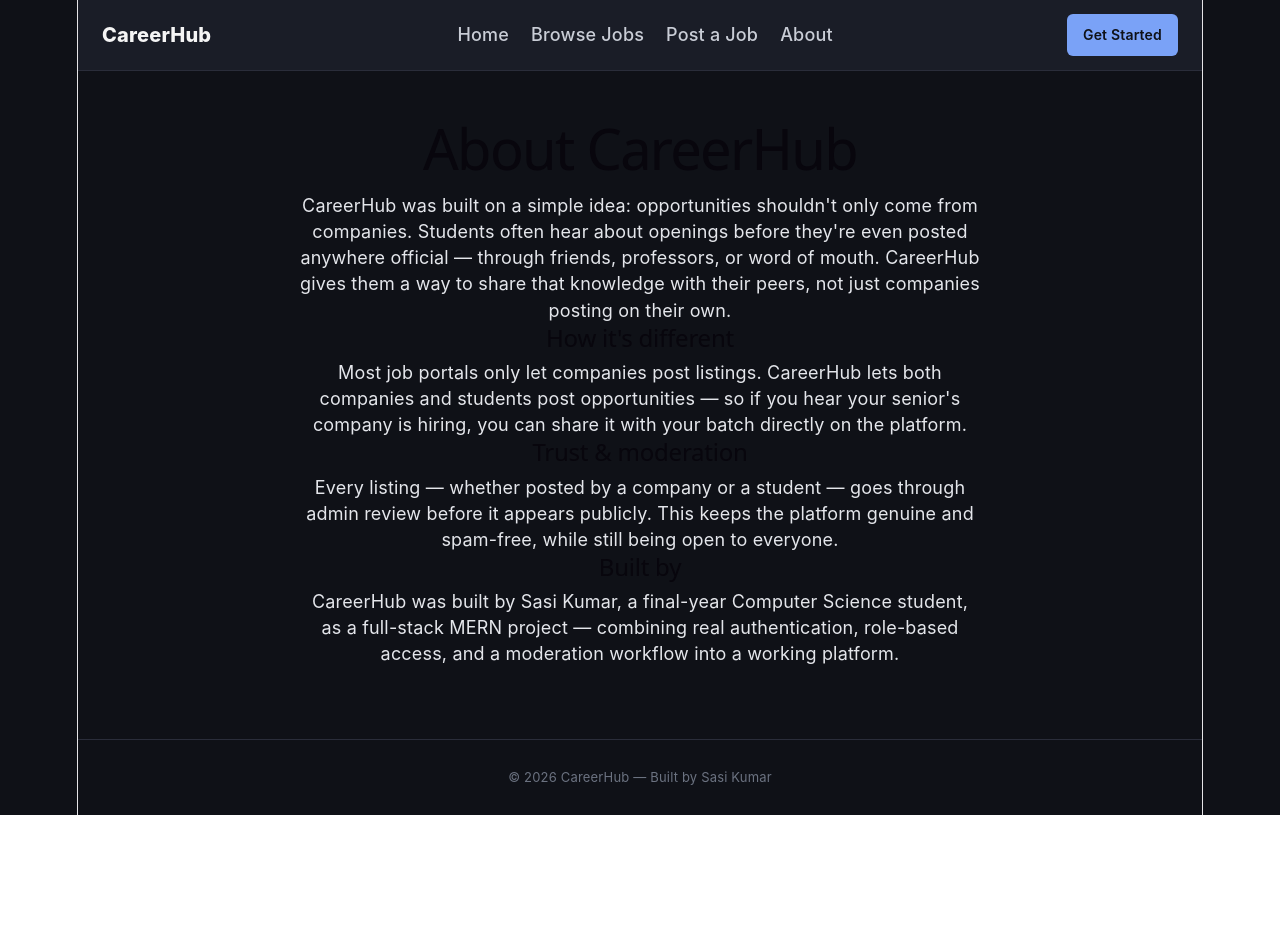
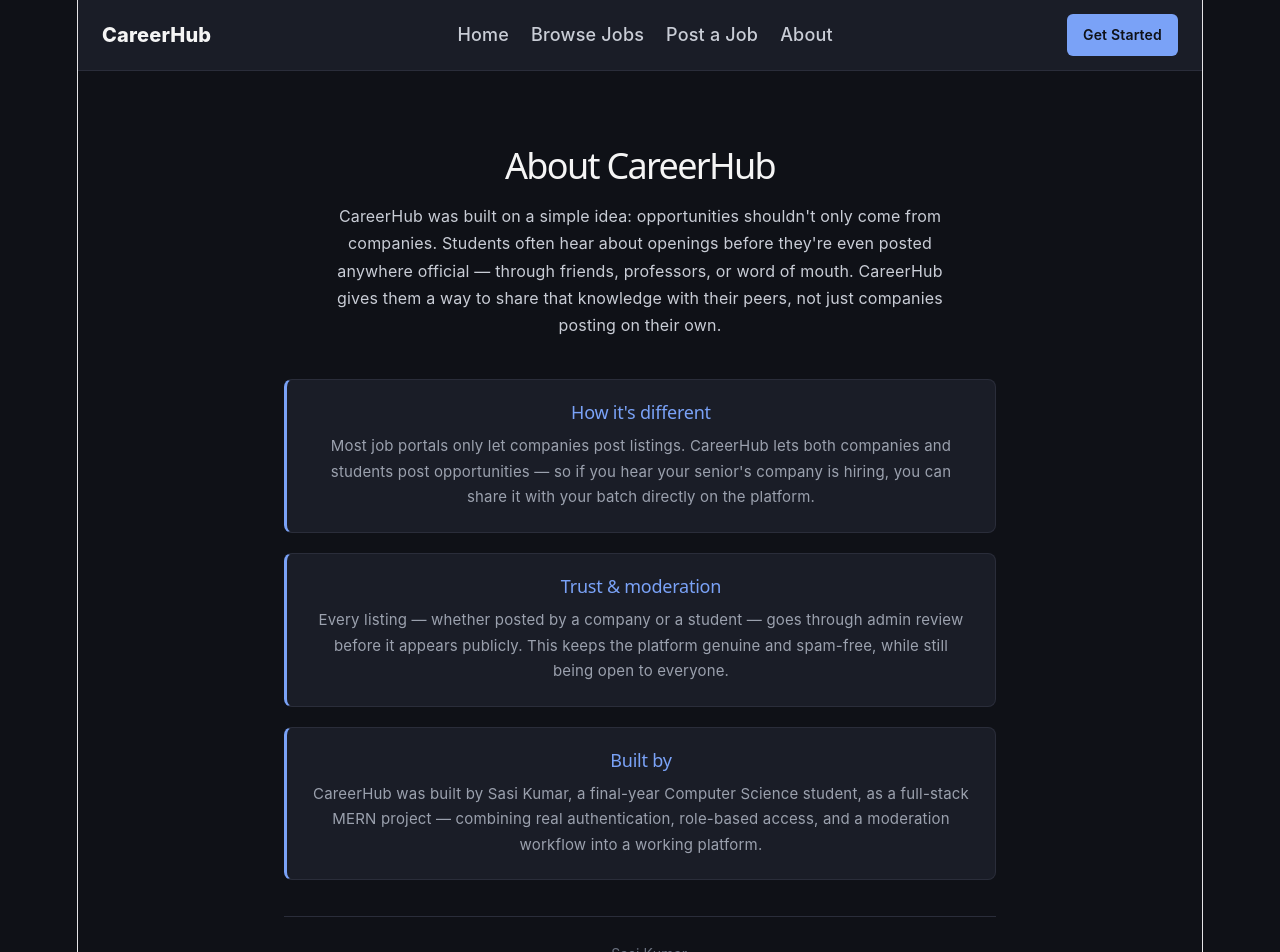
Before and after one commit to SASIKUMAR-109/mern-job-portal, a React app in the folder frontend/: page /about in a window 1280 px wide. Shown: the top 952 px of the page. Before the commit the page ends 815 px from the top, so only its background shows below. Built offline with nearby package versions, Linux system fonts and the light colour scheme; the HTML template or start-up script is replaced by a standard one.

Commit message:
Fix withdraw and add status update in MyApplications

```diff
--- a/frontend/src/App.css
+++ b/frontend/src/App.css
@@ -392,3 +392,58 @@ button:hover {
     margin-right: 0;
   }
 }
+
+/* ---------- About page ---------- */
+
+.about-page {
+  max-width: 760px;
+  margin: 0 auto;
+  padding: 50px 24px 70px;
+}
+
+.about-page h1 {
+  font-size: 36px;
+  color: #f5f5f5;
+  text-align: center;
+  margin-bottom: 24px;
+}
+
+.about-page > p:first-of-type {
+  font-size: 16px;
+  color: #c9cdd6;
+  text-align: center;
+  max-width: 620px;
+  margin: 0 auto 40px;
+  line-height: 1.7;
+}
+
+.about-section {
+  background-color: #1a1d27;
+  border: 1px solid #2a2d3a;
+  border-left: 3px solid #7aa2f7;
+  border-radius: 8px;
+  padding: 22px 26px;
+  margin-bottom: 20px;
+}
+
+.about-section h2 {
+  font-size: 18px;
+  color: #7aa2f7;
+  margin: 0 0 10px 0;
+}
+
+.about-section p {
+  color: #9ba1ae;
+  font-size: 15px;
+  line-height: 1.7;
+  margin: 0;
+}
+
+.about-signature {
+  text-align: center;
+  margin-top: 36px;
+  padding-top: 24px;
+  border-top: 1px solid #2a2d3a;
+  color: #6b7280;
+  font-size: 14px;
+}
--- a/frontend/src/pages/About.jsx
+++ b/frontend/src/pages/About.jsx
@@ -12,6 +12,7 @@ export const About = () => {
         with their peers, not just companies posting on their own.
       </p>
 
+      <div className="about-section">
         <h2>How it's different</h2>
         <p>
           Most job portals only let companies post listings. CareerHub lets
@@ -19,14 +20,18 @@ export const About = () => {
           your senior's company is hiring, you can share it with your batch
           directly on the platform.
         </p>
+      </div>
 
+      <div className="about-section">
         <h2>Trust & moderation</h2>
         <p>
           Every listing — whether posted by a company or a student — goes
           through admin review before it appears publicly. This keeps the
           platform genuine and spam-free, while still being open to everyone.
         </p>
+      </div>
 
+      <div className="about-section">
         <h2>Built by</h2>
         <p>
           CareerHub was built by Sasi Kumar, a final-year Computer Science
@@ -34,5 +39,8 @@ export const About = () => {
           role-based access, and a moderation workflow into a working platform.
         </p>
       </div>
+
+      <p className="about-signature">— Sasi Kumar</p>
+    </div>
   );
 };
--- a/frontend/src/pages/MyApplication.jsx
+++ b/frontend/src/pages/MyApplication.jsx
@@ -20,22 +20,37 @@ export const MyApplications = () => {
   };
   fetchApplications();
 }, []);
-    const handleWithdraw = async (jobId)=>{
+    const handleWithdraw = async (applicationId)=>{
     try{
-      let result = await apiRequest("/applications/delete/" + jobId, "DELETE", null, token)
+      let result = await apiRequest("/applications/delete/" + applicationId, "DELETE", null, token)
       alert("Deleted successfully!")
+      setApplications(applications.filter((application) => application._id !== applicationId));
     }
     catch(e){
         alert(e.message)
     }
   }
+  const handleStatusChange = async (applicationId, newStatus) => {
+  try {
+    const updated = await apiRequest(`/applications/update/${applicationId}`, "PUT", { status: newStatus }, token);
+              setApplications(applications.map((application)=>application._id === applicationId?updated:application))
+  } catch (e) {
+    alert(e.message);
+  }
+    };
   return <div className="page-container">
     {error && <p className="error-text">{error}</p>}
     {applications.map((application) => (
   <div className="card" key={application._id}>
     <h3>{application.jobId.title}</h3>
     <p>{application.jobId.company}</p>
-    <p>{application.status}</p>
+    <select value={application.status} onChange={(e) => handleStatusChange(application._id, e.target.value)}>
+      <option value="Applied">Applied</option>
+      <option value="OA">OA</option>
+      <option value="Interview">Interview</option>
+      <option value="Offer">Offer</option>
+      <option value="Rejected">Rejected</option>
+    </select>
     <p>{application.notes}</p>
     <p><a href = {application.jobId.link}>View Posting</a> job link {application.jobId.link}</p>
      {user && user.role === 'user' && <button onClick = {()=>handleWithdraw(application._id)}>Withdraw Application</button>}
```
Lines whose indentation alone changed are shown as unchanged.
